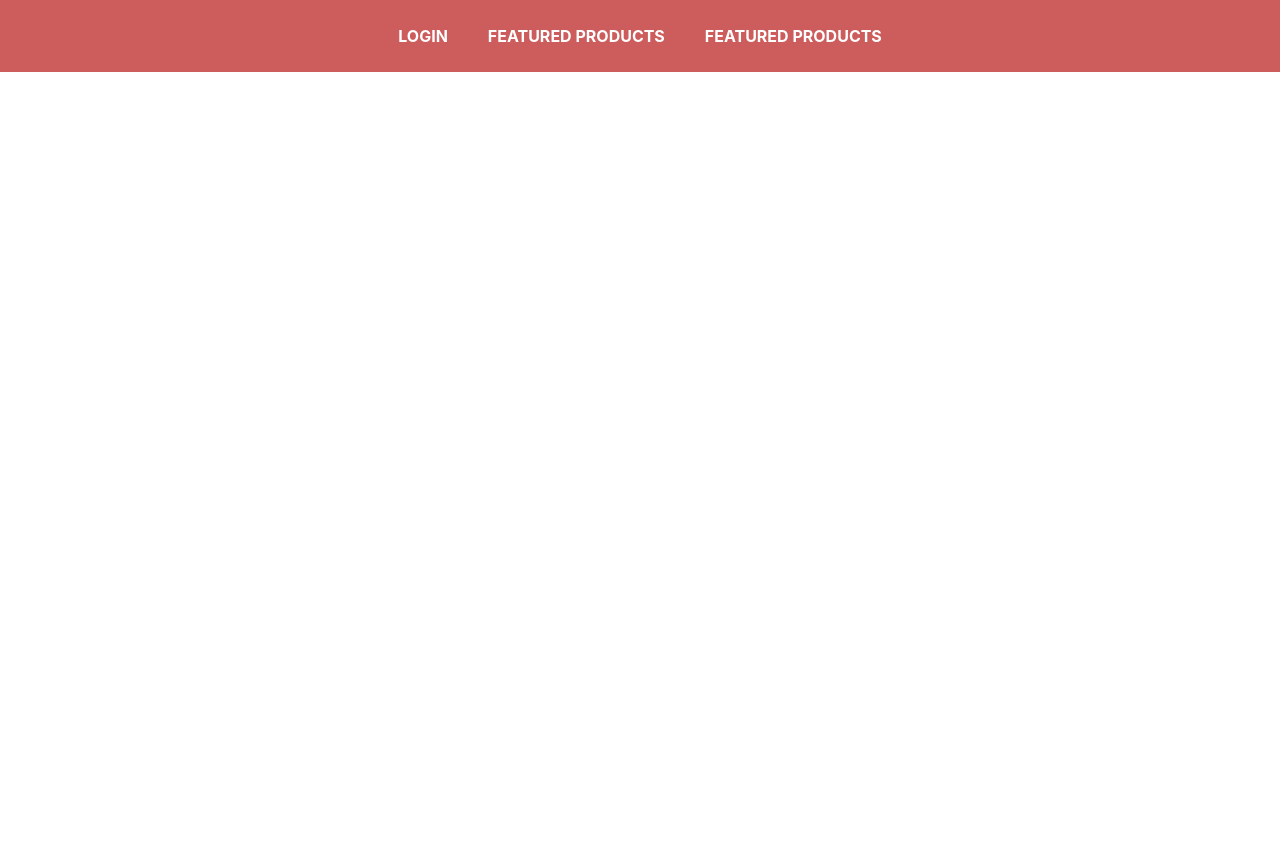
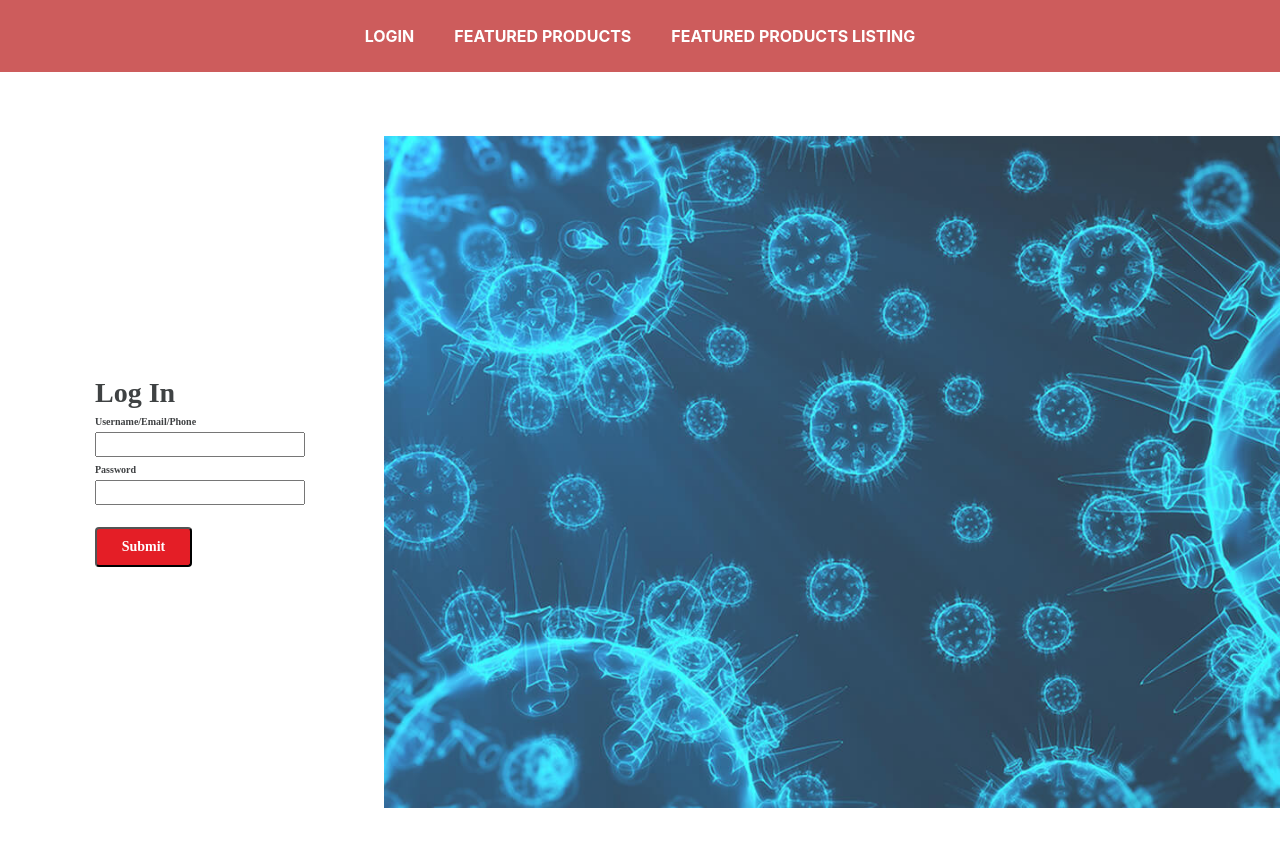
Before and after one commit to surekhag/ReactExplore, a React (Create React App) app in the folder react-demo/: page /login in a window 1280 px wide. Shown: the top 846 px of the page. Before the commit the page ends 800 px from the top, so only its background shows below. Built offline with nearby package versions, Linux system fonts and the light colour scheme.

Commit message:
Default redirect to login

```diff
--- a/react-demo/src/Components/HomeModule/HomeModule.js
+++ b/react-demo/src/Components/HomeModule/HomeModule.js
@@ -3,14 +3,15 @@ import LoginModule from '../LoginModule/LoginModule';
 import FeaturedProductsModule from '../FeaturedProductsModule/FeaturedProductsModule';
 import Navigation from '../Navigation/Navigation';
 import Carousal from '../Carousal/Carousal';
-import { BrowserRouter, Route } from 'react-router-dom';
+import { BrowserRouter, Route, Redirect } from 'react-router-dom';
 
 const HomeModule = () => {
   return (
     <div>
       <BrowserRouter>
         <Navigation />
-        <Route exact path="/" component={LoginModule} />
+        <Route exact path="/" component={() => <Redirect to="/login" />} />
+        <Route exact path="/login" component={LoginModule} />
         <Route path="/featured products" component={Carousal} />
         <Route
           path="/featured products List"
--- a/react-demo/src/Components/Navigation/Navigation.js
+++ b/react-demo/src/Components/Navigation/Navigation.js
@@ -6,13 +6,13 @@ const Navigation = () => {
     <div className="navigation">
       <ul className="menu">
         <li>
-          <a href="/">Login</a>
+          <a href="/login">Login</a>
         </li>
         <li>
           <a href="/featured products"> Featured Products </a>
         </li>
         <li>
-          <a href="/featured products List"> Featured Products </a>
+          <a href="/featured products List"> Featured Products Listing </a>
         </li>
       </ul>
     </div>
```
